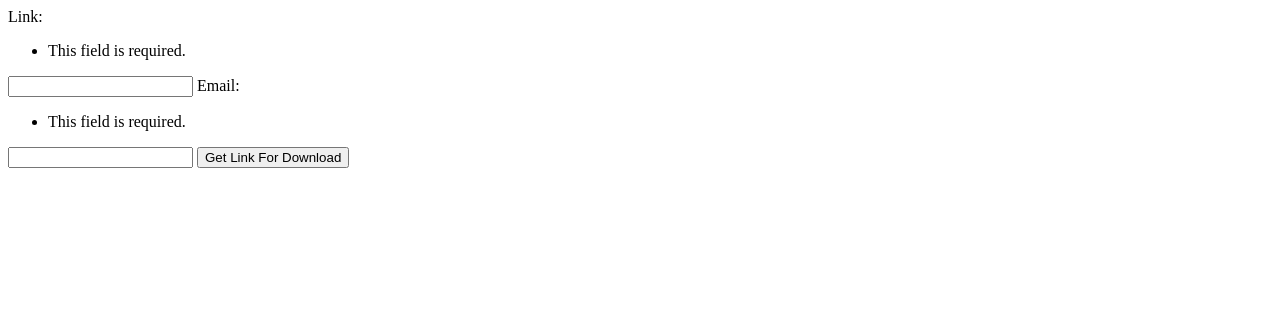
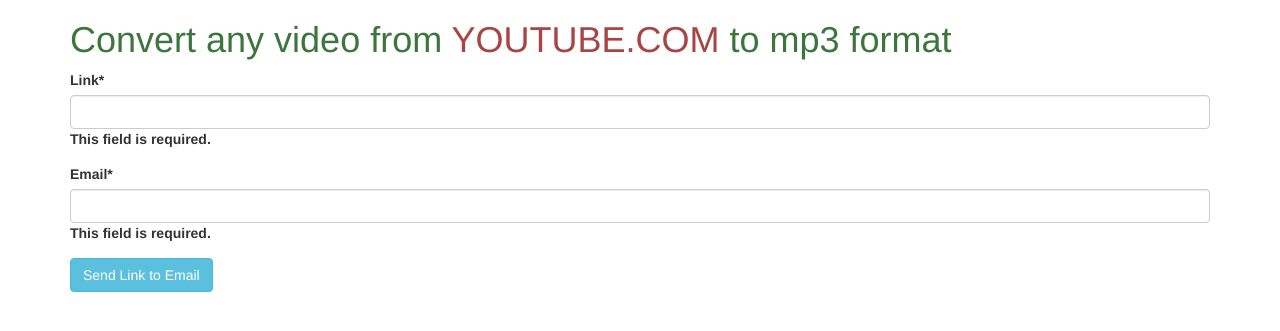
Before and after one commit to nadyrbek97/youtube_converter, a Django app: page / in a window 1280 px wide. Shown: the top 331 px of the page. Run offline with Django 3.2, Linux system fonts and the light colour scheme; some libraries are stand-ins or nearby versions.

Commit message:
setup youtube-dl, crispy-forms

```diff
--- a/converter/templates/converter/home.html
+++ b/converter/templates/converter/home.html
@@ -1,20 +1,28 @@
+{% load crispy_forms_tags %}
 <!DOCTYPE html>
 <html lang="en">
 <head>
     <meta charset="UTF-8">
-    <title>YouTube Converter</title>
+    <title>Youtube Downloader</title>
+    <link rel="stylesheet" href="https://stackpath.bootstrapcdn.com/bootstrap/3.4.1/css/bootstrap.min.css">
 </head>
 <body>
 
     <div class="container">
-        <form method="post">
+        <h1 class="text-success">Convert any video from <span class="text-danger">YOUTUBE.COM</span> to mp3 format</h1>
+        <form method="post" class="form">
             {% csrf_token %}
-            {{ form }}
-            <button>
-                Get Link For Download
-            </button>
+            {{ form|crispy }}
+
+            <!--- ERROR MESSAGE --->
+            {% if message.success %}
+                <h4 class="text-success">{{ message }}</h4>
+            {% elif message.error %}
+                <h4 class="text-danger">{{ message }}</h4>
+            {% endif %}
+
+            <button class="btn btn-info">Send Link to Email</button>
         </form>
-
     </div>
 
 </body>
--- a/converter/views.py
+++ b/converter/views.py
@@ -1,5 +1,8 @@
-from django.shortcuts import render
+from django.shortcuts import render, redirect
+from django.contrib import messages
 from .forms import YoutubeFileForm
+from .services import converter
+from youtube_dl.utils import DownloadError
 
 
 def home_view(request):
@@ -9,6 +12,14 @@ def home_view(request):
         if form.is_valid():
             link = form.cleaned_data.get('link')
             email = form.cleaned_data.get('email')
-            return render(request, 'converter/home.html', {'form': form})
+            # pass video_link to converter
+            try:
+                video_link = converter(link)
+                messages.success(request, 'We sent download link to your email, please check it.')
+                return render(request, 'converter/home.html', {'form': form})
+            except DownloadError:
+                messages.error(request, 'Unsupported URL, please put valid YOUTUBE url')
+                return render(request, 'converter/home.html', {'form': form})
+
     form = YoutubeFileForm(request.GET)
     return render(request, 'converter/home.html', {'form': form})
--- a/requirements.txt
+++ b/requirements.txt
@@ -1,4 +1,6 @@
 Django==2.2.3
+django-crispy-forms==1.7.2
 python-decouple==3.1
 pytz==2019.1
 sqlparse==0.3.0
+youtube-dl==2019.7.30
--- a/youtube_converter/urls.py
+++ b/youtube_converter/urls.py
@@ -14,7 +14,9 @@ Including another URLconf
     2. Add a URL to urlpatterns:  path('blog/', include('blog.urls'))
 """
 from django.contrib import admin
+from django.conf.urls.static import static
 from django.urls import path
+from . import settings
 from converter.views import home_view
 
 urlpatterns = [
@@ -22,3 +24,6 @@ urlpatterns = [
     path('', home_view, name='home-view')
 
 ]
+
+# add media url and root directory
+urlpatterns += static(settings.MEDIA_URL, document_root=settings.MEDIA_ROOT)
```
Also changed, not shown: converter/services.py (added, +19 -0 lines), youtube_converter/settings.py (+9 -1 lines), 1 other file.
